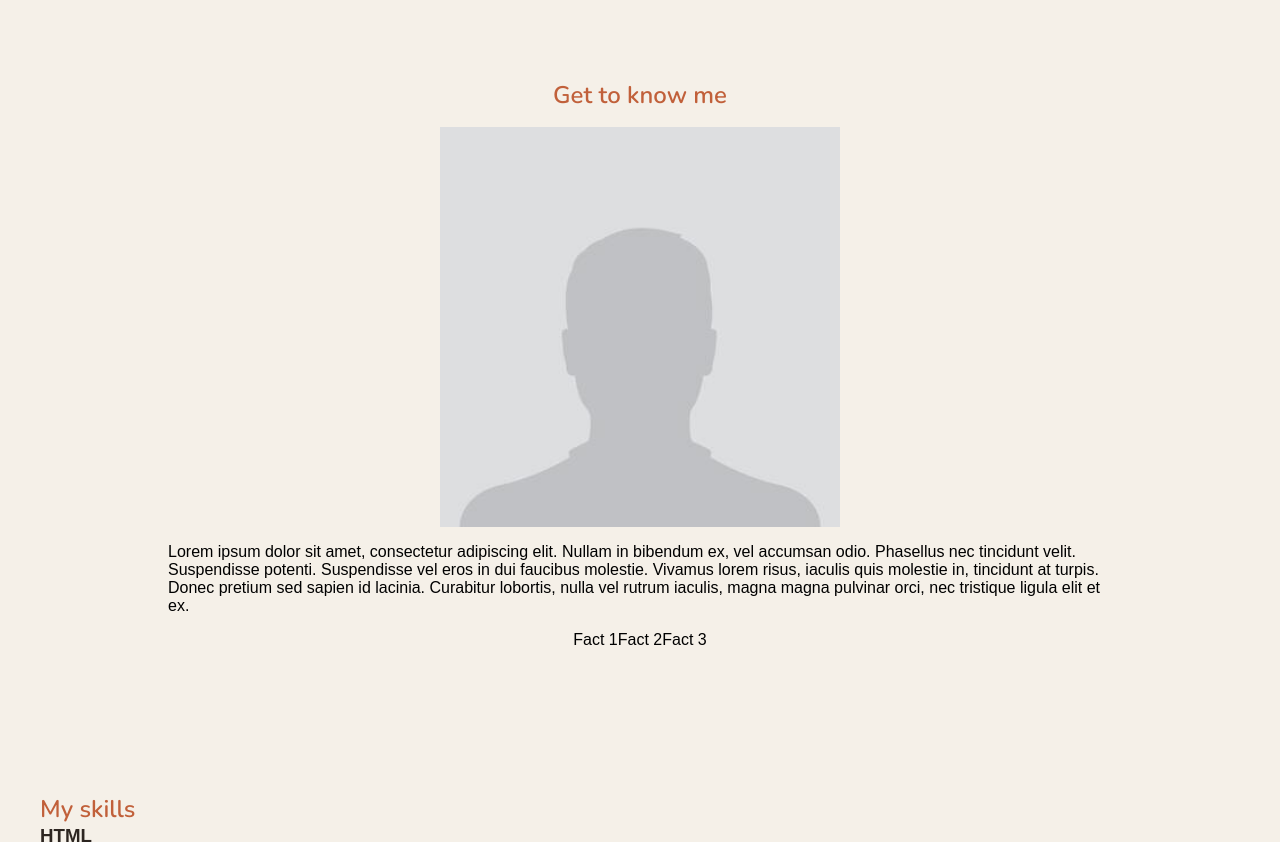
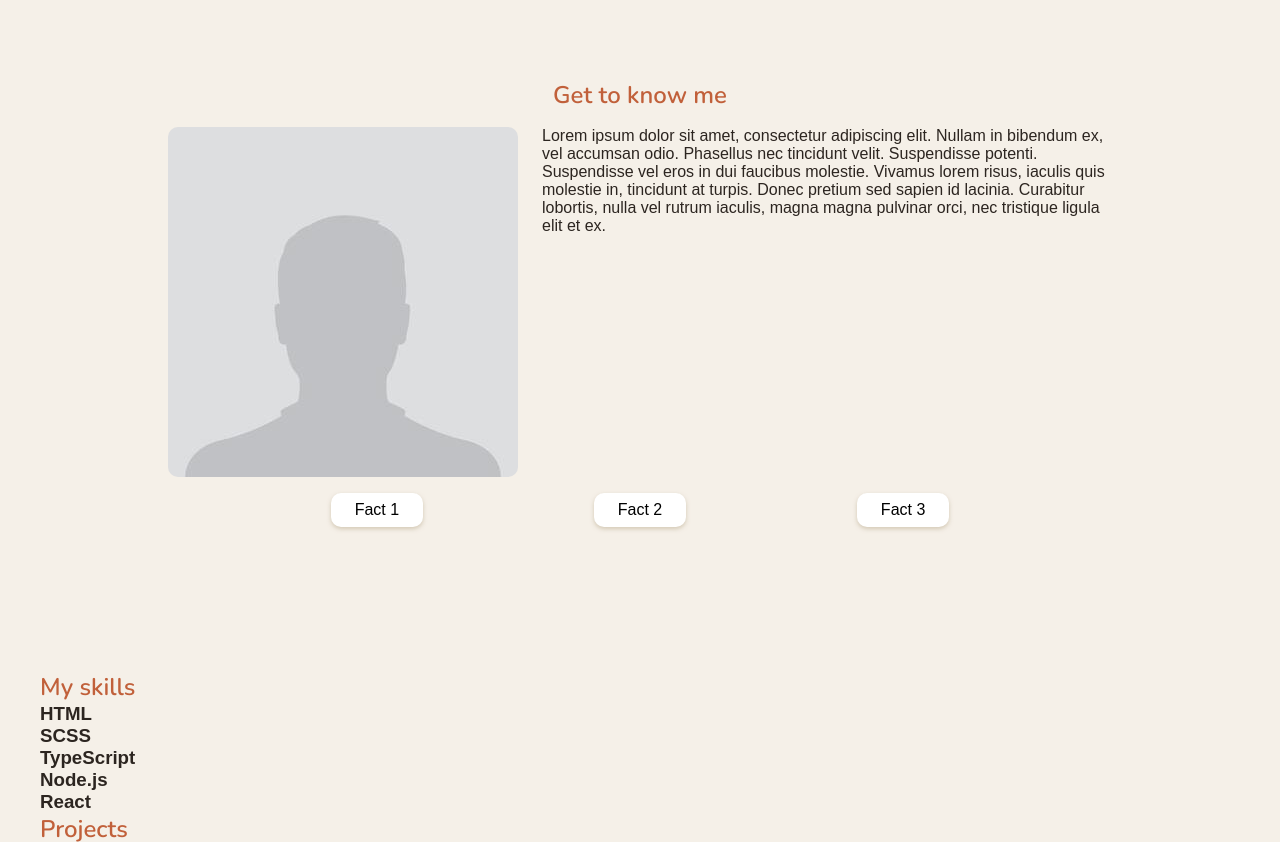
Before and after one commit to amwa00/Portfolio, a website built with Vite: page index.html in a window 1280 px wide. Shown: the part 720-1562 px from the top of the page. Built offline with nearby package versions, Linux system fonts and the light colour scheme.

Commit message:
finished about styling

```diff
--- a/index.html
+++ b/index.html
@@ -44,22 +44,31 @@
     <section class="about" id="about">
       <h2 class="about__heading">Get to know me</h2>
 
+      <div class="about-container">
         <img class="about__photo" src="/placeholder_img.jpg" alt="Placeholder image">
 
         <div class="about__bio">
-        <p>Lorem ipsum dolor sit amet, consectetur adipiscing elit. Nullam in bibendum ex, vel accumsan odio. Phasellus
-          nec tincidunt velit. Suspendisse potenti. Suspendisse vel eros in dui faucibus molestie. Vivamus lorem risus,
-          iaculis quis molestie in, tincidunt at turpis. Donec pretium sed sapien id lacinia. Curabitur lobortis, nulla
+          <p>Lorem ipsum dolor sit amet, consectetur adipiscing elit. Nullam in bibendum ex, vel accumsan odio.
+            Phasellus
+            nec tincidunt velit. Suspendisse potenti. Suspendisse vel eros in dui faucibus molestie. Vivamus lorem
+            risus,
+            iaculis quis molestie in, tincidunt at turpis. Donec pretium sed sapien id lacinia. Curabitur lobortis,
+            nulla
             vel rutrum iaculis, magna magna pulvinar orci, nec tristique ligula elit et ex.</p>
+        </div>
       </div>
 
       <ul class="about__facts">
+        <div class="fact-card">
           <li class="facts__item">Fact 1</li>
+        </div>
+        <div class="fact-card">
           <li class="facts__item">Fact 2</li>
+        </div>
+        <div class="fact-card">
           <li class="facts__item">Fact 3</li>
+        </div>
       </ul>
-
-
     </section>
 
     <!-- skills -->
@@ -75,6 +84,12 @@
         </div>
         <div class="skills__card">
           <h3>TypeScript</h3>
+        </div>
+        <div class="skills__card">
+          <h3>Node.js</h3>
+        </div>
+        <div class="skills__card">
+          <h3>React</h3>
         </div>
       </div>
 
--- a/src/scss/base/_globals.scss
+++ b/src/scss/base/_globals.scss
@@ -20,13 +20,15 @@ h2 {
   @include font-styling($font-body, $fs-subheading, 600);
 }
 
-h1, h2 {
+h1,
+h2 {
   color: $accent;
 }
 
 h3,
 h4,
 h5,
-h6 {
+h6,
+p {
   color: $text-color;
 }
--- a/src/scss/sections/_about.scss
+++ b/src/scss/sections/_about.scss
@@ -26,20 +26,52 @@
   }
 
   &__photo {
-    min-width: 200px;
+    flex: 1;
+
     max-width: 400px;
-    width: 70%;
+    width: 100%;
     height: auto;
+
+    border-radius: 10px;
+  }
+
+  &__bio {
+    flex: 2;
+
+    @include media-up(medium) {
+      align-self: flex-start;
+    }
   }
 
   &__facts {
     align-self: flex-start;
+
     display: flex;
     flex-direction: column;
 
+    gap: $s-xs;
+
     @include media-up(medium) {
+      width: 100%;
       flex-direction: row;
-      align-self: center;
+      justify-content: space-evenly;
+
     }
   }
 }
+
+.about-container {
+  @include flex-col-center;
+
+  @include media-up(medium) {
+    flex-direction: row;
+    gap: $s-md;
+  }
+}
+
+.fact-card {
+  background-color: white;
+  padding: $p-xs $p-md;
+  border-radius: 10px;
+  box-shadow: 0 2px 4px #c4b79fb1;
+}
```
Lines whose indentation alone changed are shown as unchanged.
